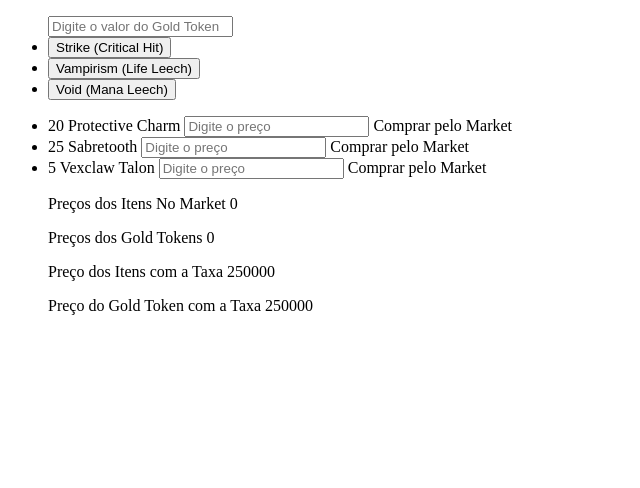
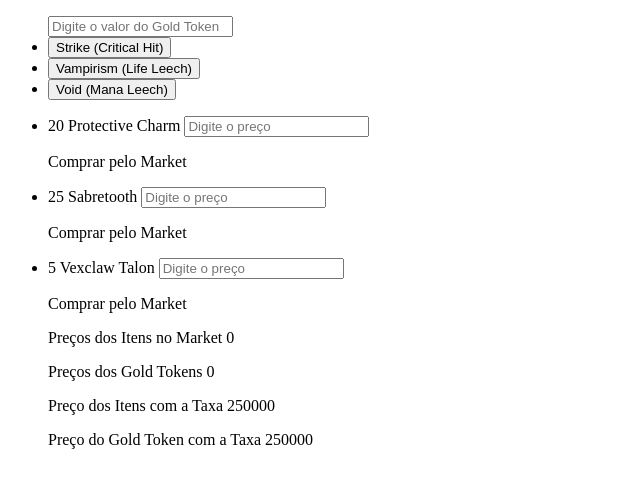
Before and after one commit to Arthurdev01/imbuement-Tool, an Angular app: page / in a window 1280 px wide. Both pictures are taken after a click on the button "Strike (Critical Hit)". Shown: the top 488 px of the page, without its empty margins (0-640 px from the left). Built offline with nearby package versions, Linux system fonts and the light colour scheme.

Commit message:
✨ feat(imbuimento): comparar custos entre market e gold token

```diff
--- a/src/app/detalhe-do-imbuimento/detalhe-do-imbuimento.component.html
+++ b/src/app/detalhe-do-imbuimento/detalhe-do-imbuimento.component.html
@@ -1,14 +1,24 @@
 <ul>
-  <li *ngFor="let imbu of this.imbuimentSelecionado?.itens">
+  <li *ngFor="let imbu of this.imbuimentSelecionado?.itens; index as i">
     {{ imbu?.quantidade }}
     {{ imbu?.nomeItem }}
+
     <input [(ngModel)]="imbu.preco" placeholder="Digite o preço" />
-    {{ maisBarato(imbu) }}
+
+    @if (i < quantosComToken()) {
+      <p>Comprar com Gold Token</p>
+    } @else {
+      <p>Comprar pelo Market</p>
+    }
   </li>
 
-  <p>Preços dos Itens No Market {{ calcularTotal() }}</p>
+  @if (imbuimentSelecionado) {
+    <p>Preços dos Itens no Market {{ calcularTotal() }}</p>
+  }
 
-  <p>Preços dos Gold Tokens {{ calcularTotalGoldToken() }}</p>
+  @if (imbuimentSelecionado) {
+    <p>Preços dos Gold Tokens {{ calcularTotalGoldToken() }}</p>
+  }
 
   @if (imbuimentSelecionado) {
     <p>Preço dos Itens com a Taxa {{ calcularTotalTaxa() }}</p>
--- a/src/app/detalhe-do-imbuimento/detalhe-do-imbuimento.component.ts
+++ b/src/app/detalhe-do-imbuimento/detalhe-do-imbuimento.component.ts
@@ -21,6 +21,18 @@ maisBarato(item: any){
   return resultado
 }
 
+quantosComToken(){
+let contador = 0
+for (const item of this.imbuimentSelecionado.itens) {
+    if ( this.maisBarato(item) === "Comprar pelo Market" ) {
+        break;
+    }else{
+      contador++
+    }
+}
+return contador
+}
+
 calcularTotal(){
  return this.imbuimentSelecionado?.itens.reduce((acumulador: number, item: any) => acumulador + ((item.preco ?? 0) * item.quantidade),0);
 }
@@ -36,4 +48,15 @@ calcularTotalTaxaGold(){
  return this.calcularTotalGoldToken() +250000;
 }
 
+qualMaisBarato(){
+Math.abs(this.calcularTotalTaxaGold() - this.calcularTotalTaxa())
+
+ if(this.calcularTotalTaxaGold() < this.calcularTotalTaxa()){
+   return { melhor: "Gold Token", diferenca: Math.abs(this.calcularTotalTaxaGold() - this.calcularTotalTaxa())
+ }
+ }else{
+return { melhor: "Market", diferenca: Math.abs(this.calcularTotalTaxaGold() - this.calcularTotalTaxa())
+ }
 }
+}
+}
```
